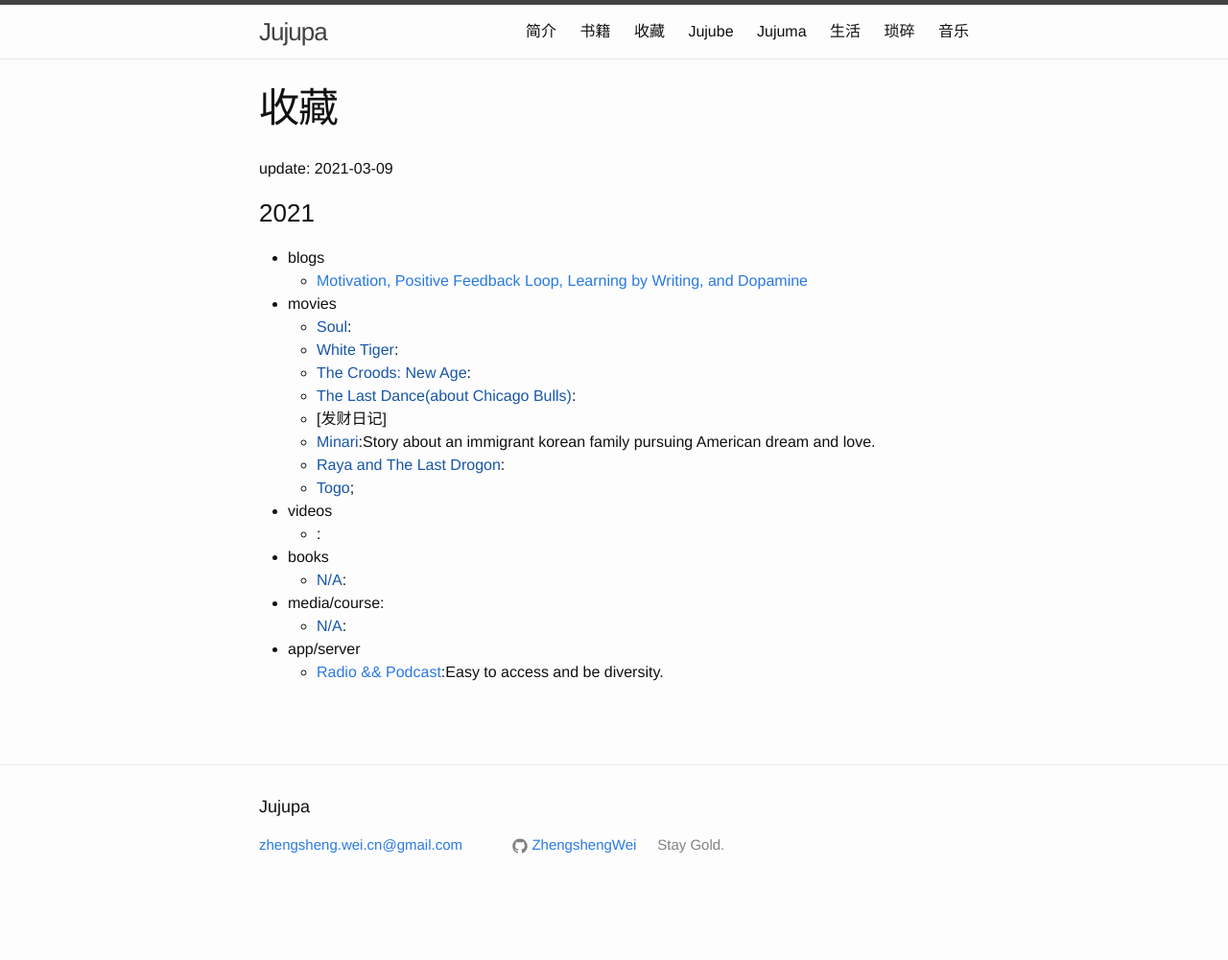
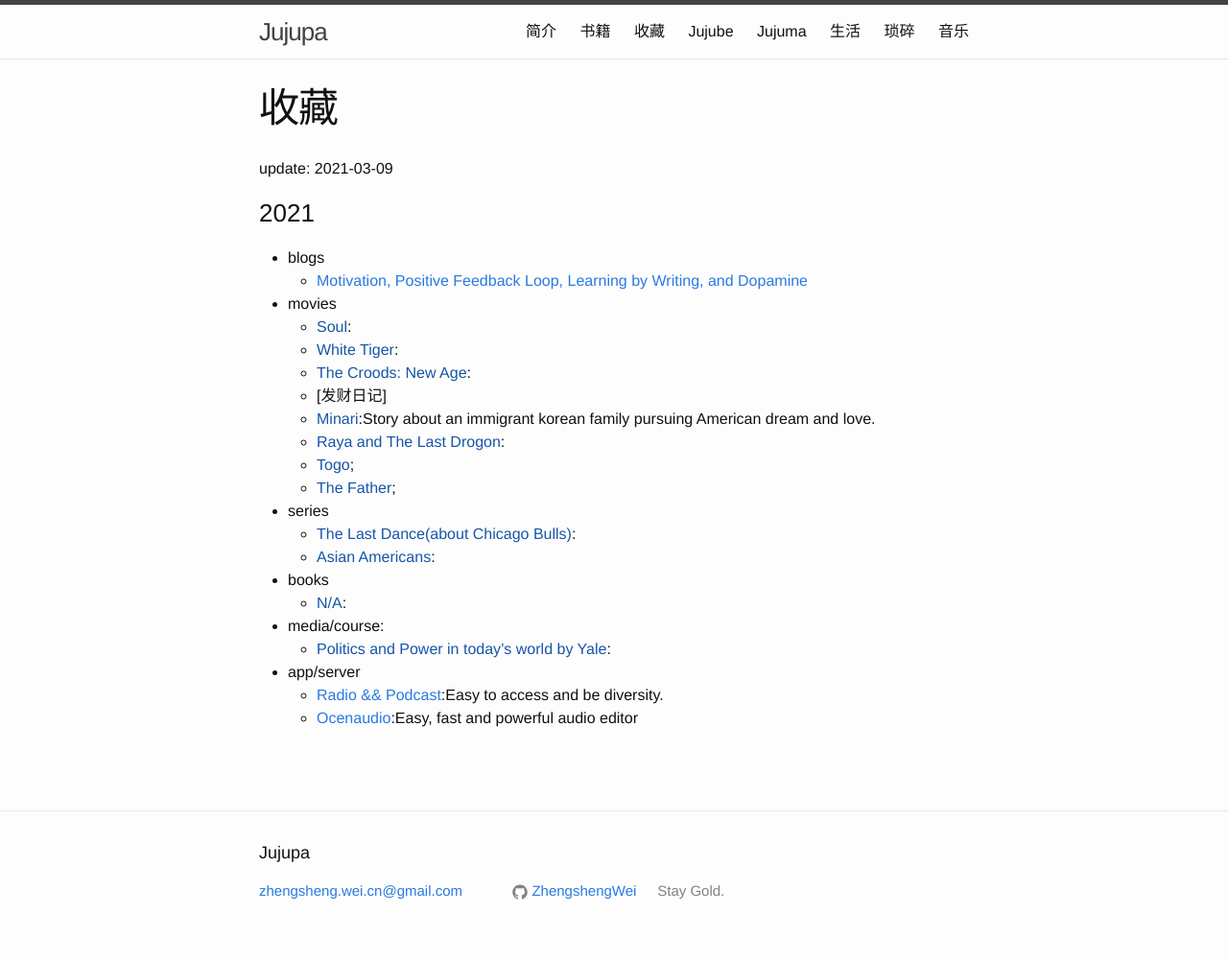
Before and after one commit to ZhengshengWei/zhengshengwei.github.io, a Jekyll site: the page built from collection.md, in a window 1280 px wide. Shown: the whole page at 96% size. Built offline with Jekyll 4.4.1, drawn with Linux system fonts in a browser that asks for light colours; comment, search, counter and statistics services are not loaded; before the commit the page ends 953 px from its top, so only the background shows below that.

Commit message:
update collection

```diff
--- a/collection.md
+++ b/collection.md
@@ -14,18 +14,20 @@ update: 2021-03-09
   - [Soul]():
   - [White Tiger]():
   - [The Croods: New Age]():
-  - [The Last Dance(about Chicago Bulls)]():
   - [发财日记]
   - [Minari]():Story about an immigrant korean family pursuing American dream and love.
   - [Raya and The Last Drogon]():
   - [Togo]();
-+ videos
-  - []():
+  - [The Father]();
++ series
+  - [The Last Dance(about Chicago Bulls)]():
+  - [Asian Americans]():
 + books
   - [N/A]():
 + media/course:
-  - [N/A]():
+  - [Politics and Power in today's world by Yale]():
 + app/server
   - [Radio && Podcast](https://tunein.com/):Easy to access and be diversity.
+  - [Ocenaudio](https://www.ocenaudio.com/):Easy, fast and powerful audio editor
 <br />
 <br />
```
